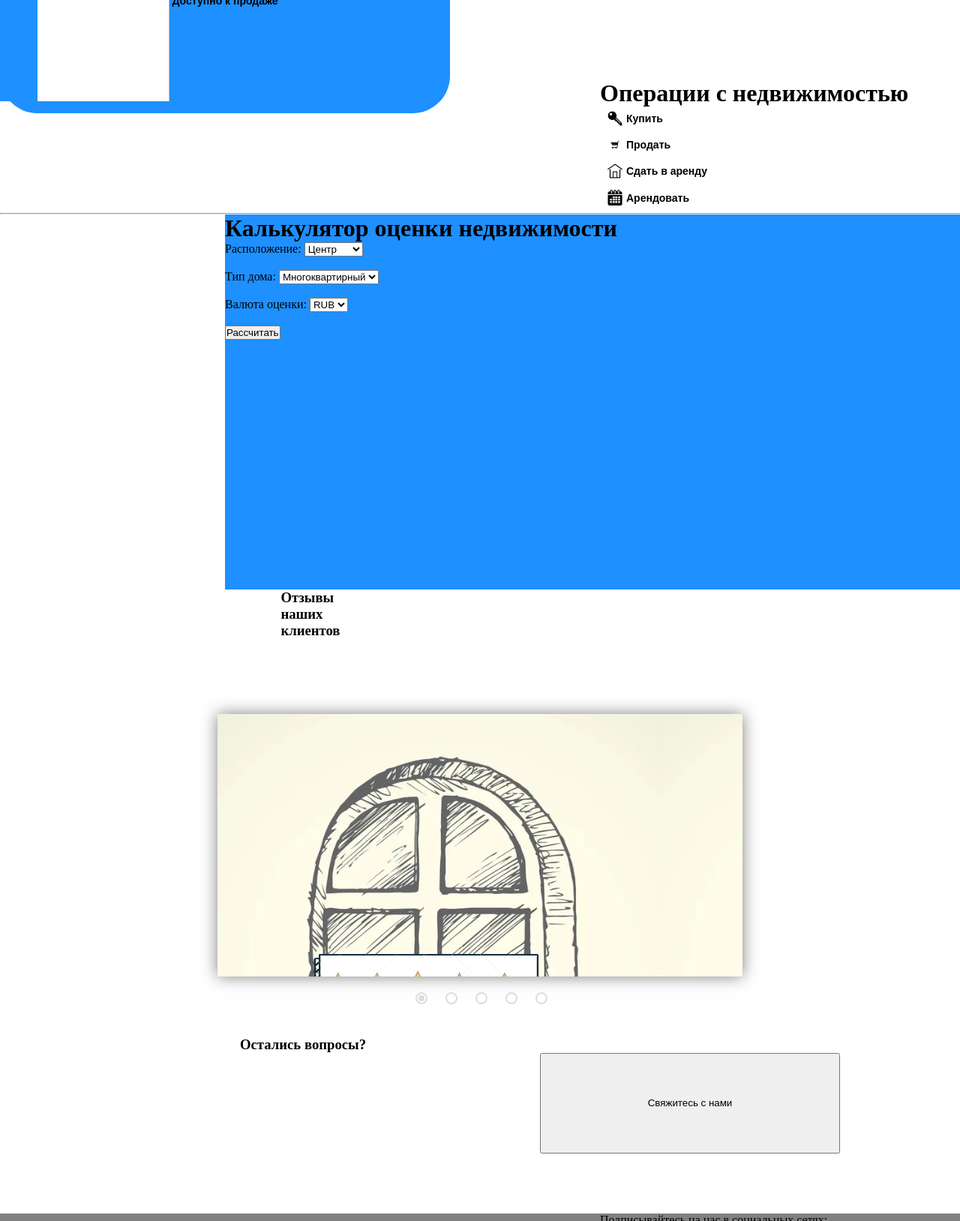
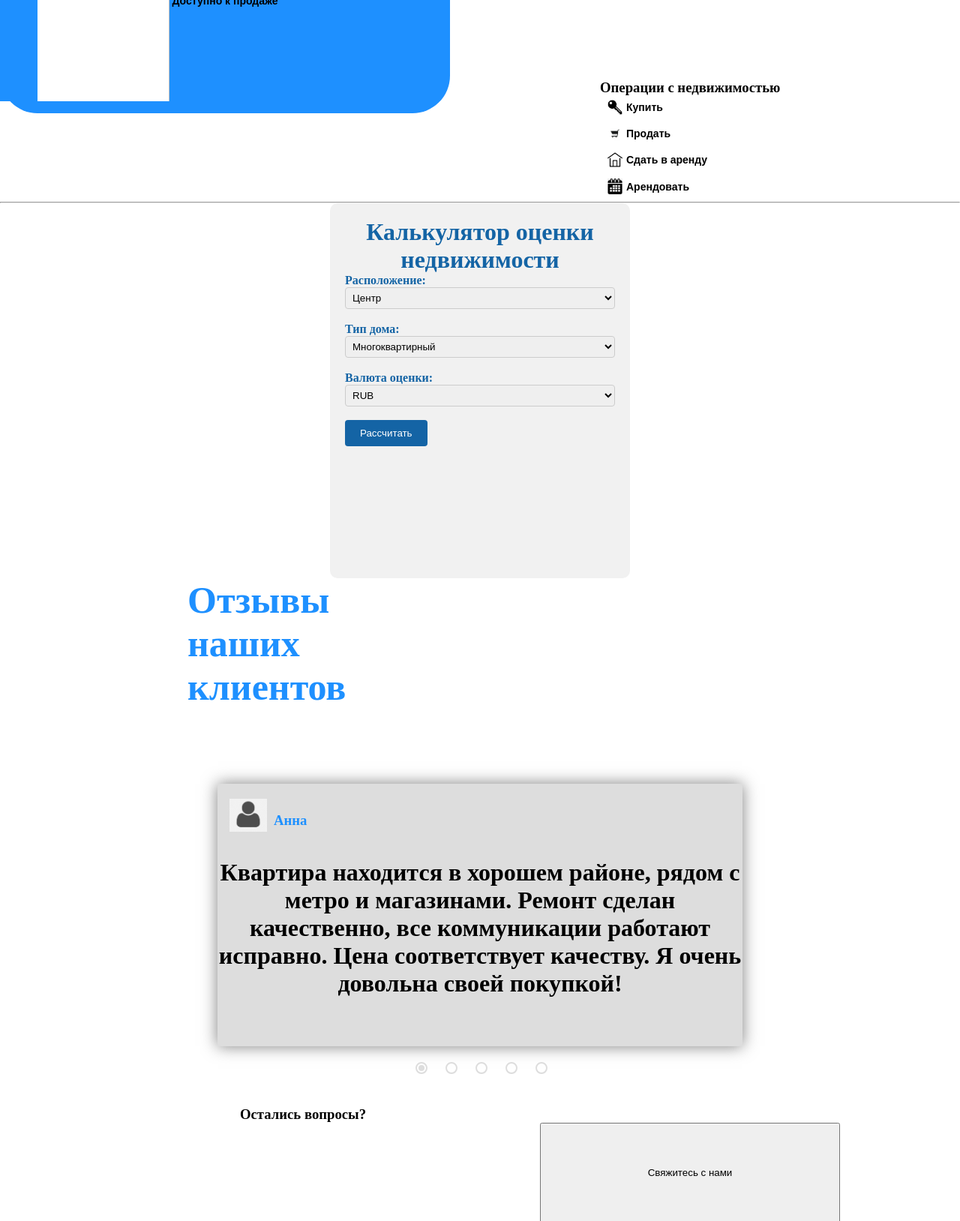
Before and after one commit to nikitos3000/proekt1315, a website: page index.html in a window 1280 px wide. Shown: the part 665-2293 px from the top of the page at 75% size. Drawn offline with Linux system fonts and the light colour scheme.

Commit message:
реворк главной страницы

```diff
--- a/index.html
+++ b/index.html
@@ -41,7 +41,7 @@
         </div>
     </div>
     <div class="services">
-      <h1>Операции с недвижимостью</h1>
+      <h3>Операции с недвижимостью</h1>
 
       <div class="button-row">
         <button class="service-button">
@@ -64,7 +64,7 @@
     </div>
     <hr class="hr">
     <div class="calc">
-      <h1>Калькулятор оценки недвижимости</h1>
+      <h1 class="calch1">Калькулятор оценки недвижимости</h1>
 
       <label for="location">Расположение:</label>
       <select id="location">
@@ -150,7 +150,7 @@
 
       <br><br>
 
-      <button onclick="calculate()">Рассчитать</button>
+      <button onclick="calculate()" class="start">Рассчитать</button>
 
       <br><br>
 
@@ -159,7 +159,7 @@
 
 
     <div class="reviews">
-      <h3 class="heading">Отзывы наших клиентов</h3>
+      <h3 class="heading" style="color: #1E90FF; font-size: 50px; margin-left: 5em;">Отзывы наших клиентов</h3>
       <a href="./site/reviews/reviews.html"><button class="all-reviews-button">Все отзывы</button></a>
     </div>
 
@@ -170,11 +170,41 @@
       <input type="radio" name="point" id="slide4">
       <input type="radio" name="point" id="slide5">
       <div class="slider">
-        <div class="slides slide1"></div>
-        <div class="slides slide2"></div>
-        <div class="slides slide3"></div>
-        <div class="slides slide4"></div>
-        <div class="slides slide5"></div>
+        <div class="slides slide1">
+          <div class="user">
+            <h3 style="margin-top: 2em; margin-left: 4em; margin-bottom: -3em; color: #1E90FF;">Анна</h3>
+            <img src="/proekt1315/site/img/user.png" alt="" style="max-width: 50px; margin-left: 1em; margin-top: 1em;">
+          </div>
+          <h1 class="review">Квартира находится в хорошем районе, рядом с метро и магазинами. Ремонт сделан качественно, все коммуникации работают исправно. Цена соответствует качеству. Я очень довольна своей покупкой!</h1>
+        </div>
+        <div class="slides slide2">
+          <div class="user">
+            <h3 style="margin-top: 2em; margin-left: 4em; margin-bottom: -3em; color: #1E90FF;">Иван</h3>
+            <img src="/proekt1315/site/img/user.png" alt="" style="max-width: 50px; margin-left: 1em; margin-top: 1em;">
+          </div>
+          <h1 class="review">Я долго искал подходящую квартиру, и моя покупка у вас оказалась полным успехом. Район удобный, все необходимые объекты находятся рядом. Квартира отлично оформлена и ухожена. Рекомендую вас всем своим друзьям и знакомым!</h1>
+        </div>
+        <div class="slides slide3">
+          <div class="user">
+            <h3 style="margin-top: 2em; margin-left: 4em; margin-bottom: -3em; color: #1E90FF;">Мария</h3>
+            <img src="/proekt1315/site/img/user.png" alt="" style="max-width: 50px; margin-left: 1em; margin-top: 1em;">
+          </div>
+          <h1 class="review">Спасибо вам за отличную работу! Я долго искала свою мечтаную квартиру, и вы помогли мне найти идеальный вариант. Команда профессионалов, которая всегда готова помочь и ответить на все вопросы. Квартира превзошла все мои ожидания.</h1>
+        </div>
+        <div class="slides slide4">
+          <div class="user">
+            <h3 style="margin-top: 2em; margin-left: 4em; margin-bottom: -3em; color: #1E90FF;">Алексей</h3>
+            <img src="/proekt1315/site/img/user.png" alt="" style="max-width: 50px; margin-left: 1em; margin-top: 1em;">
+          </div>
+          <h1 class="review">Покупка квартиры через вашу компанию была простой и безопасной. Весь процесс был хорошо организован, и я получил отличную поддержку от вашей команды. Квартира в прекрасном состоянии, и я рад, что сделал выбор в пользу вашей компании.</h1>
+        </div>
+        <div class="slides slide5">
+          <div class="user">
+            <h3 style="margin-top: 2em; margin-left: 4em; margin-bottom: -3em; color: #1E90FF;">Елена</h3>
+            <img src="/proekt1315/site/img/user.png" alt="" style="max-width: 50px; margin-left: 1em; margin-top: 1em;">
+          </div>
+          <h1 class="review">Я хотела бы поблагодарить вашу компанию за помощь в покупке моей мечты. Квартира превзошла все мои ожидания, и я не могу быть счастливее. Весь процесс прошел гладко, и я получила отличное обслуживание. Спасибо вам за вашу преданность и профессионализм!</h1>
+        </div>
       </div>
       <div class="controls">
         <label for="slide1"></label>
--- a/site/styles.css
+++ b/site/styles.css
@@ -277,11 +277,6 @@ body{
 	width: inherit;
 }
 
-.slide1 { background-image: url(img/5minutFotoshopa.png); }
-.slide2 { background-image: url(img/buy.png); }
-.slide3 { background-image: url(img/dom.png); }
-.slide4 { background-image: url(); }
-.slide5 { background-image: url(); }
 
 .wrapper .controls {
 	left: 50%;
@@ -371,3 +366,56 @@ body{
     width: 30em;
     height: 10em;
 }
+
+.review{
+    margin-top: 1em;
+    text-align: center;
+}
+
+
+
+  .calc {
+    background-color: #f1f1f1;
+    padding: 20px;
+    border-radius: 10px;
+    width: 400px;
+    margin: 0 auto;
+  }
+
+.calch1 {
+    color: #1464a5;
+    text-align: center;
+  }
+
+  label {
+    color: #1464a5;
+    font-weight: bold;
+  }
+
+  select,
+  input[type="number"] {
+    width: 100%;
+    padding: 5px;
+    border: 1px solid #ccc;
+    border-radius: 4px;
+  }
+
+.start {
+    background-color: #1464a5;
+    color: #fff;
+    padding: 10px 20px;
+    border: none;
+    border-radius: 4px;
+    cursor: pointer;
+  }
+
+  button:hover {
+    background-color: #0e3c66;
+  }
+
+  #result {
+    color: #1464a5;
+    font-weight: bold;
+    text-align: center;
+    margin-top: 10px;
+  }
```
Also changed, not shown: site/img/user.png (added).
